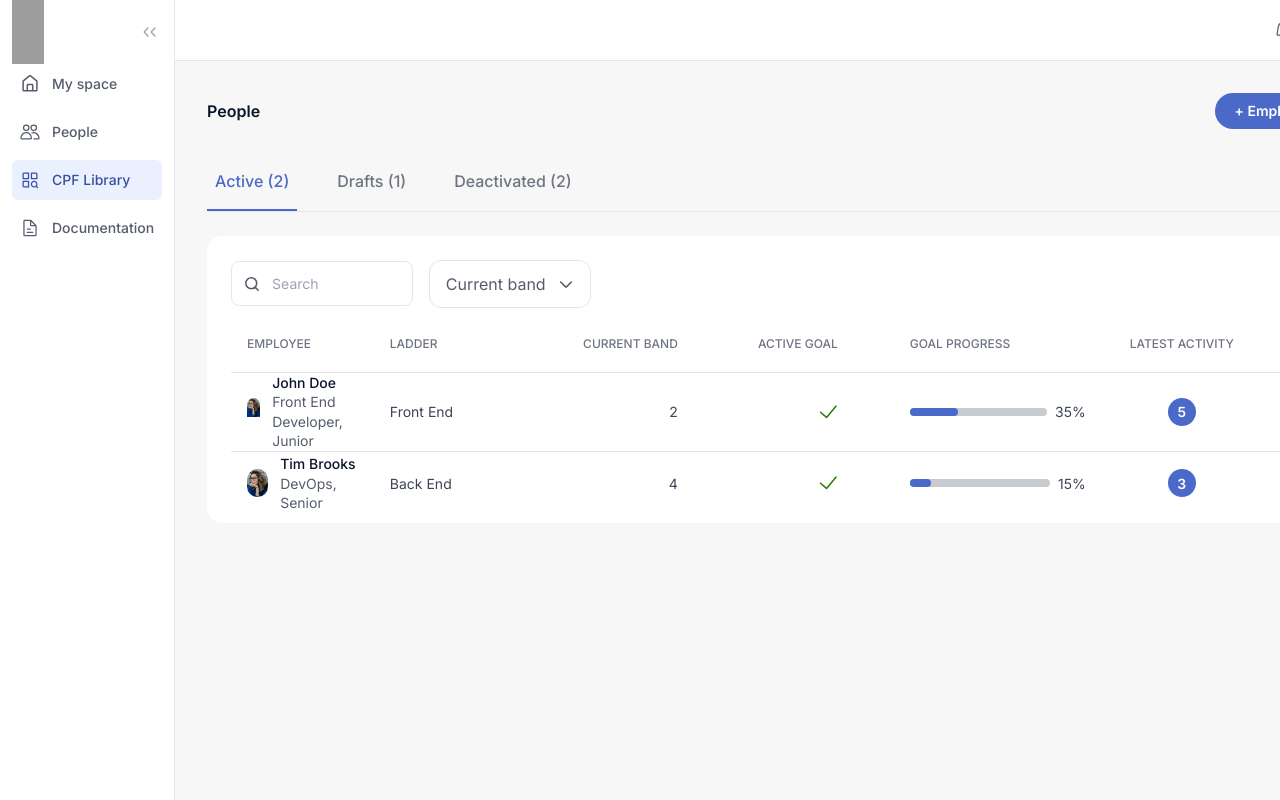
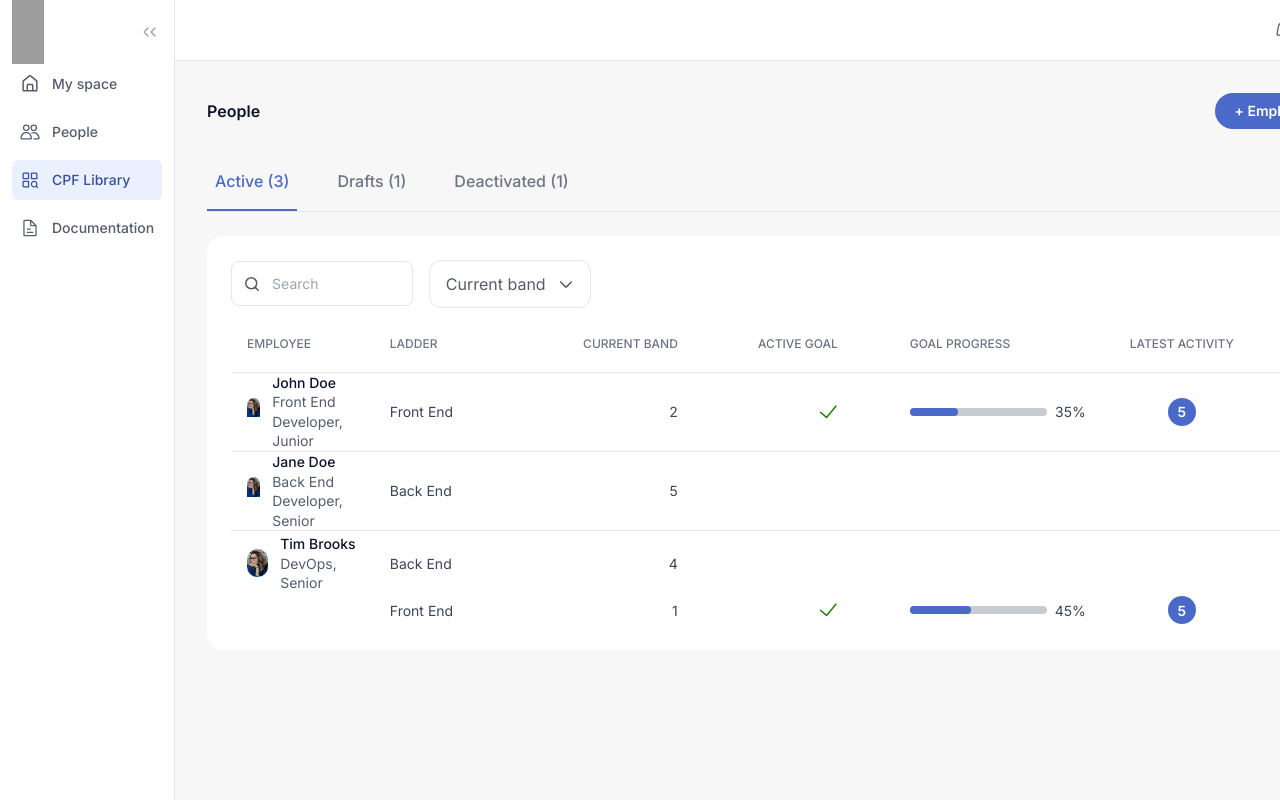
Before and after one commit to Tivix/cpf, a Next.js app in the folder frontend/: page /people in a window 1280 px wide. Shown: the top 800 px of the page. Built offline with nearby package versions, Linux system fonts and the light colour scheme; grey boxes are pictures that could not be loaded.

Commit message:
feat: fix multiple items layout for few colums on Active tab [gh-36]

```diff
--- a/frontend/src/app/(app)/people/page.tsx
+++ b/frontend/src/app/(app)/people/page.tsx
@@ -45,14 +45,14 @@ const PEOPLE = [
       },
     ],
     status: {
-      active: false,
+      active: true,
       draft: false,
-      deactivated: true,
+      deactivated: false,
     },
   },
   {
     id: 54328701,
-    name: 'Jane Does',
+    name: 'Thomas Anderson',
     title: 'QA, Senior',
     laddersDetails: [
       {
@@ -69,6 +69,13 @@ const PEOPLE = [
         goalProgress: 65,
         latestActivity: 4,
       },
+      {
+        ladderName: 'Front End',
+        currentBand: 2,
+        activeGoal: true,
+        goalProgress: 95,
+        latestActivity: 2,
+      },
     ],
     status: {
       active: false,
@@ -84,9 +91,16 @@ const PEOPLE = [
       {
         ladderName: 'Back End',
         currentBand: 4,
-        activeGoal: true,
+        activeGoal: false,
         goalProgress: 15,
         latestActivity: 3,
+      },
+      {
+        ladderName: 'Front End',
+        currentBand: 1,
+        activeGoal: true,
+        goalProgress: 45,
+        latestActivity: 5,
       },
     ],
     status: {
--- a/frontend/src/components/modules/EmployeeCard/EmployeeCard.tsx
+++ b/frontend/src/components/modules/EmployeeCard/EmployeeCard.tsx
@@ -7,6 +7,7 @@ import { DropdownMenuComponent } from '../../common/DropdownMenuComponent/Dropdo
 
 export const EmployeeCard = ({ employee, tabSelected }: EmployeeCardProps) => {
   const { name, title, laddersDetails } = employee;
+  const multipleItems = 'flex items-center h-16 [&:not(:first-of-type)]:-mt-[17px]';
 
   return (
     <div className="contents *:flex *:items-center *:border-t *:border-navy-200 *:px-4 *:text-sm *:text-navy-700">
@@ -44,7 +45,7 @@ export const EmployeeCard = ({ employee, tabSelected }: EmployeeCardProps) => {
           <span
             key={index}
             {...(laddersDetails.length > 1 && {
-              className: 'flex items-center h-16 [&:not(:first-of-type)]:-mt-[17px]',
+              className: multipleItems,
             })}
           >
             {ladder.ladderName}
@@ -60,7 +61,7 @@ export const EmployeeCard = ({ employee, tabSelected }: EmployeeCardProps) => {
           <span
             key={index}
             {...(laddersDetails.length > 1 && {
-              className: 'flex items-center h-16 [&:not(:first-of-type)]:-mt-[17px]',
+              className: multipleItems,
             })}
           >
             {ladder.currentBand}
@@ -70,58 +71,70 @@ export const EmployeeCard = ({ employee, tabSelected }: EmployeeCardProps) => {
 
       {tabSelected === tabs[0].title && (
         <>
-          <div className="justify-end">
+          <div
+            className={generateClassNames('justify-end', {
+              'flex-col [&]:items-end': laddersDetails.length > 1,
+            })}
+          >
             {laddersDetails.map((ladder, index) => (
               <span
                 key={index}
                 {...(laddersDetails.length > 1 && {
-                  className: '[&:not(:first-of-type)]:-mt-[17px]',
+                  className: multipleItems,
                 })}
               >
                 {ladder.activeGoal ? <CheckmarkIcon /> : null}
               </span>
             ))}
           </div>
-          <div className="[&]:pl-14">
-            {laddersDetails.map(
-              (ladder, index) =>
-                ladder.activeGoal && (
+          <div
+            className={generateClassNames('[&]:pl-14', {
+              'flex-col': laddersDetails.length > 1,
+            })}
+          >
+            {laddersDetails.map((ladder, index) => (
               <div
                 key={index}
                 className={generateClassNames('flex w-full items-center gap-2', {
-                      '[&:not(:first-of-type)]:-mt-[17px]': laddersDetails.length > 1,
+                  'h-16 [&:not(:first-of-type)]:-mt-[17px]': laddersDetails.length > 1,
                 })}
               >
+                {ladder.activeGoal && (
+                  <>
                     <div className="w-full rounded-full bg-navy-300">
                       <div className="h-2 rounded-full bg-blue-800" style={{ width: `${ladder.goalProgress}%` }} />
                     </div>
                     <span>{ladder.goalProgress}%</span>
-                  </div>
-                ),
+                  </>
                 )}
               </div>
-          <div className="justify-center">
-            {laddersDetails.map(
-              (ladder, index) =>
-                ladder.activeGoal && (
+            ))}
+          </div>
+          <div
+            className={generateClassNames('justify-center', {
+              'flex-col': laddersDetails.length > 1,
+            })}
+          >
+            {laddersDetails.map((ladder, index) => (
               <div
                 key={index}
                 {...(laddersDetails.length > 1 && {
-                      className: '[&:not(:first-of-type)]:-mt-[17px]',
+                  className: multipleItems,
                 })}
               >
+                {ladder.activeGoal && (
                   <div className="flex h-7 w-7 items-center justify-center rounded-full bg-blue-800 p-2 font-semibold text-white">
                     {ladder.latestActivity}
                   </div>
+                )}
               </div>
-                ),
-            )}
+            ))}
           </div>
         </>
       )}
 
       {tabSelected === tabs[1].title && (
-        <div className="flex h-16 gap-4 font-semibold text-navy-600 *:h-11 *:rounded-full *:border *:border-navy-300 *:px-5 [&]:pl-14 [&]:pr-2">
+        <div className="flex h-16 gap-4 font-semibold text-navy-600 *:h-11 *:rounded-full *:border *:border-navy-300 *:px-5 *:transition *:duration-300 *:ease-out [&]:pl-14 [&]:pr-2">
           <button className="hover:bg-navy-300">Resume</button>
           <button className="hover:bg-navy-300">Activate employee</button>
         </div>
```
Lines whose indentation alone changed are shown as unchanged.
